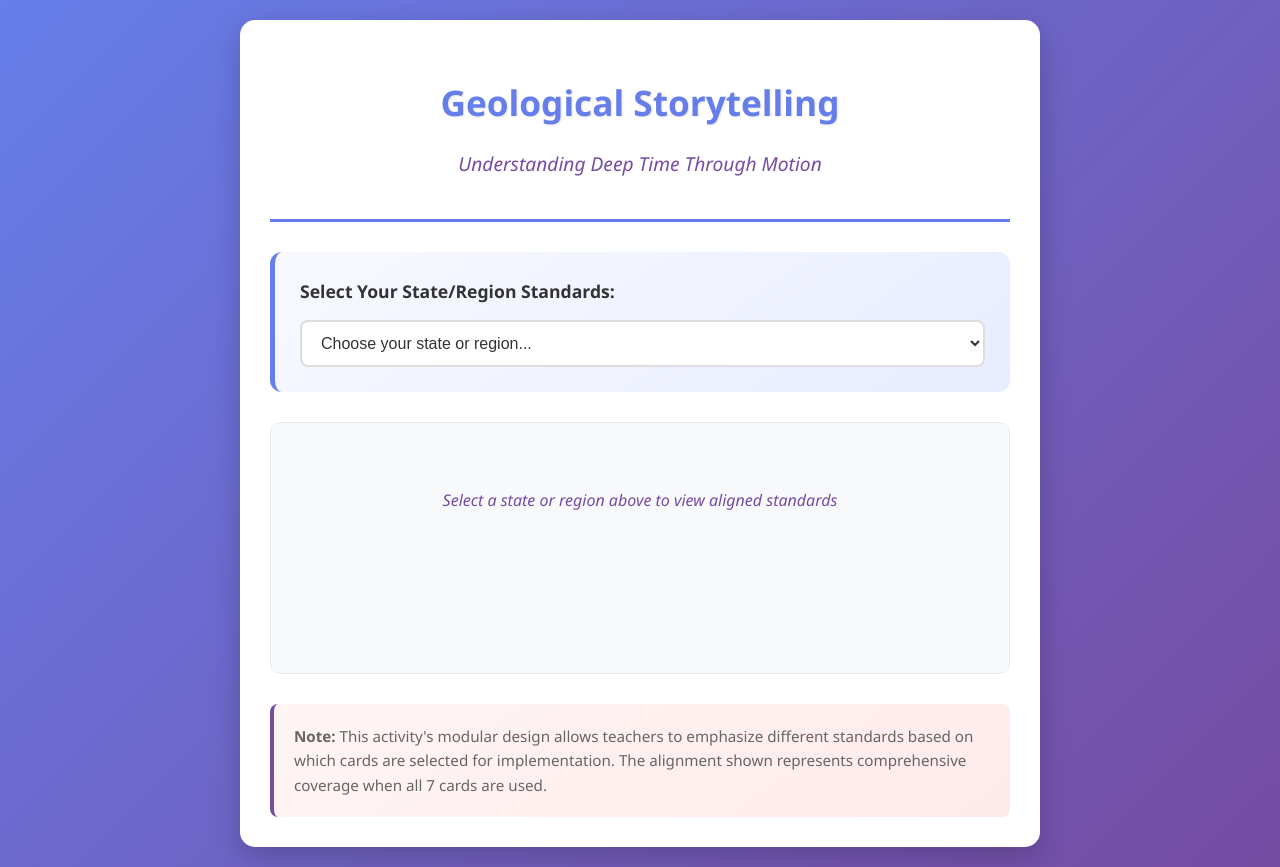
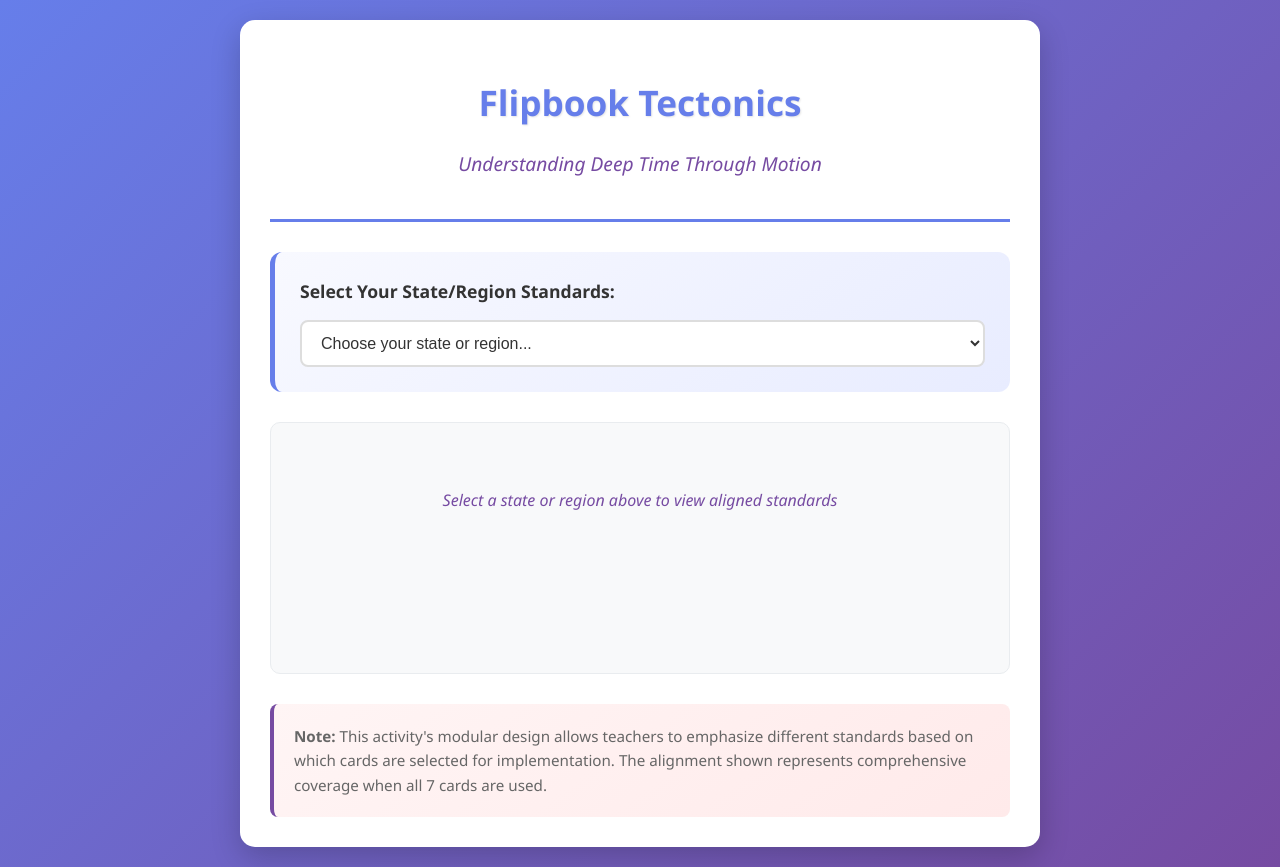
Before and after one commit to Suchocki88/FlipBook, a plain HTML site: page index.html in a window 1280 px wide. Drawn offline with Linux system fonts and the light colour scheme.

Commit message:
Update index.html

```diff
--- a/index.html
+++ b/index.html
@@ -151,7 +151,7 @@
 <body>
     <div class="container">
         <div class="header">
-            <h1 class="activity-title">Geological Storytelling</h1>
+            <h1 class="activity-title">Flipbook Tectonics</h1>
             <p class="subtitle">Understanding Deep Time Through Motion</p>
         </div>
 
```
